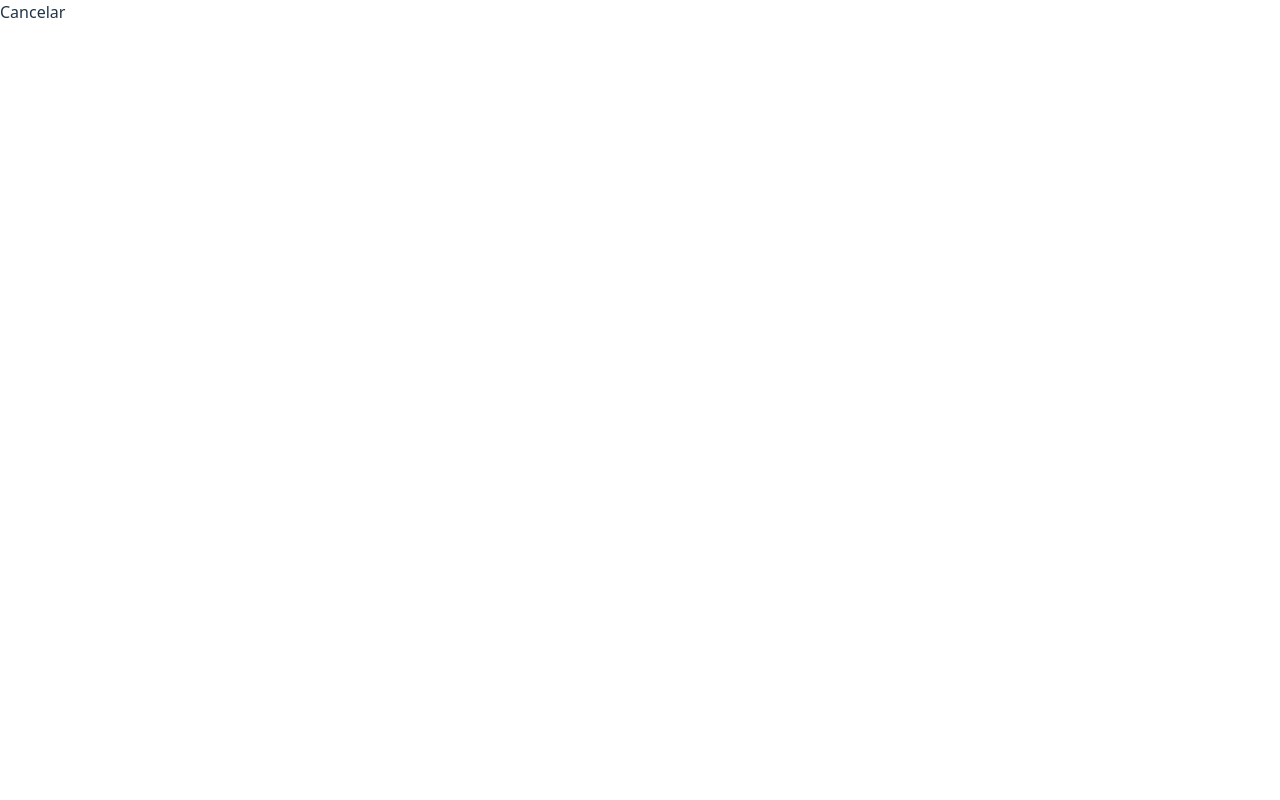
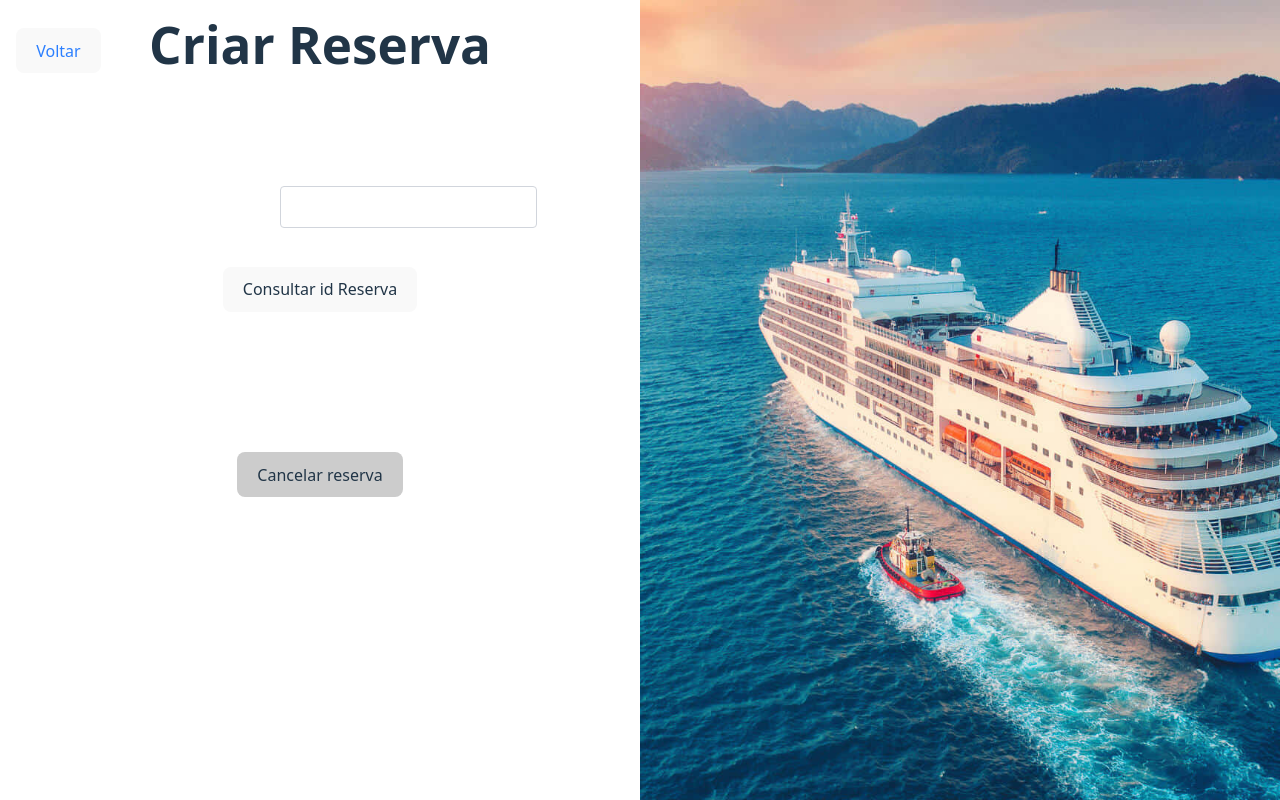
Before and after one commit to Nickpiers/TrabalhoRest, a React (Vite) app in the folder Frontend/: page /cancelar-reserva in a window 1280 px wide. Built offline with nearby package versions, Linux system fonts and the light colour scheme.

Commit message:
cancelamento de cabines

```diff
--- a/Frontend/src/components/Pages/Reservas/CancelarReserva.jsx
+++ b/Frontend/src/components/Pages/Reservas/CancelarReserva.jsx
@@ -1,3 +1,74 @@
+import { Cabecalho } from "../../Dumb/Cabecalho";
+import { Fundo } from "../../Dumb/Fundo";
+import { Input } from "../../Dumb/Input";
+import { useState } from "react";
+import "../../../controller/style.css";
+import {
+  cancelarReserva,
+  consultarReserva,
+} from "../../../controller/requestRest";
+
 export const CancelarReserva = () => {
-  return <>Cancelar</>;
+  const [idReserva, setIdReserva] = useState("");
+  const [possivelCancelar, setPossivelCancelar] = useState(false);
+  const [reservaExiste, setReservaExiste] = useState("");
+
+  const consultaReserva = async () => {
+    try {
+      const reserva = await consultarReserva(idReserva);
+      setReservaExiste(reserva);
+      setPossivelCancelar(true);
+    } catch (error) {
+      setPossivelCancelar(false);
+      setReservaExiste(undefined);
+    }
+  };
+
+  const cancelaReserva = async () => {
+    const confirmar = window.confirm(
+      "Tem certeza que deseja cancelar a reserva?"
+    );
+
+    if (!confirmar) {
+      return;
+    }
+
+    try {
+      const reserva = await cancelarReserva(idReserva);
+      if (reserva) {
+        alert(`Reserva: ${reservaExiste.idReserva} cancelada com sucesso!`);
+      }
+    } catch (error) {
+      alert("Erro ao cancelar a reserva.");
+    }
+  };
+
+  return (
+    <div className="flex min-h-screen">
+      <div className="w-1/2 flex flex-col justify-center items-center p-10 relative">
+        <Cabecalho titulo="Criar Reserva" />
+        <div className="flex flex-col gap-5">
+          <Input
+            value={idReserva}
+            setValue={setIdReserva}
+            descricao="Digite o id da reserva!"
+          />
+        </div>
+        <button className="mb-30 mt-5" onClick={consultaReserva}>
+          Consultar id Reserva
+        </button>
+        {reservaExiste && (
+          <div>{`Para a reserva: ${reservaExiste.idReserva} foram compradas ${reservaExiste.quantidadeCabines} cabines`}</div>
+        )}
+        <button
+          className="mb-30 mt-5"
+          onClick={cancelaReserva}
+          disabled={!possivelCancelar}
+        >
+          Cancelar reserva
+        </button>
+      </div>
+      <Fundo />
+    </div>
+  );
 };
--- a/Frontend/src/controller/requestRest.js
+++ b/Frontend/src/controller/requestRest.js
@@ -19,10 +19,22 @@ export const criarReserva = async (reserva, navigate) => {
   }
 };
 
-export const cancelarReserva = async () => {
-  console.warn(
-    await requestBack("/reservas/cancelarReserva", "cancela reserva")
-  );
+export const consultarReserva = async (idReserva) => {
+  try {
+    return await requestBack("/reservas/consultarReserva", idReserva);
+  } catch (error) {
+    alert(error.message);
+    throw error;
+  }
+};
+
+export const cancelarReserva = async (idReserva) => {
+  try {
+    return await requestBack("/reservas/cancelarReserva", idReserva);
+  } catch (error) {
+    alert(error.message);
+    throw error;
+  }
 };
 
 export const inscreverPromocao = async (promocao) => {
@@ -53,7 +65,8 @@ export const requestBack = async (uri, body) => {
     const response = await fetch(`http://localhost:8080${uri}`, options);
 
     if (!response.ok) {
-      throw new Error(`Erro HTTP: ${response.status}`);
+      const errorText = await response.text();
+      throw new Error(errorText);
     }
 
     const data = await response.json();
--- /dev/null
+++ b/Frontend/src/controller/style.css
@@ -0,0 +1,4 @@
+button:disabled {
+  background-color: #ccc;
+  cursor: not-allowed;
+}
```
